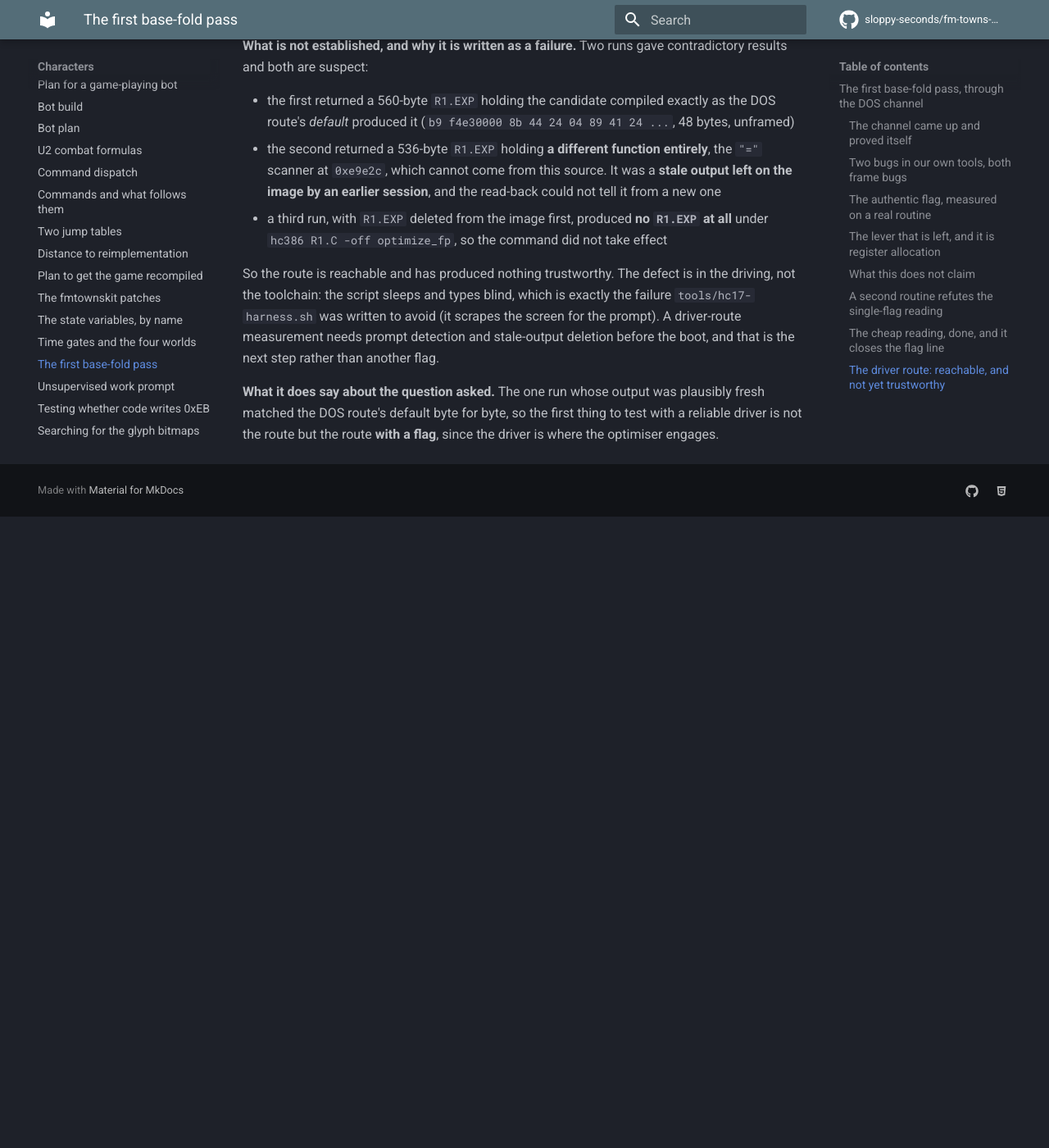
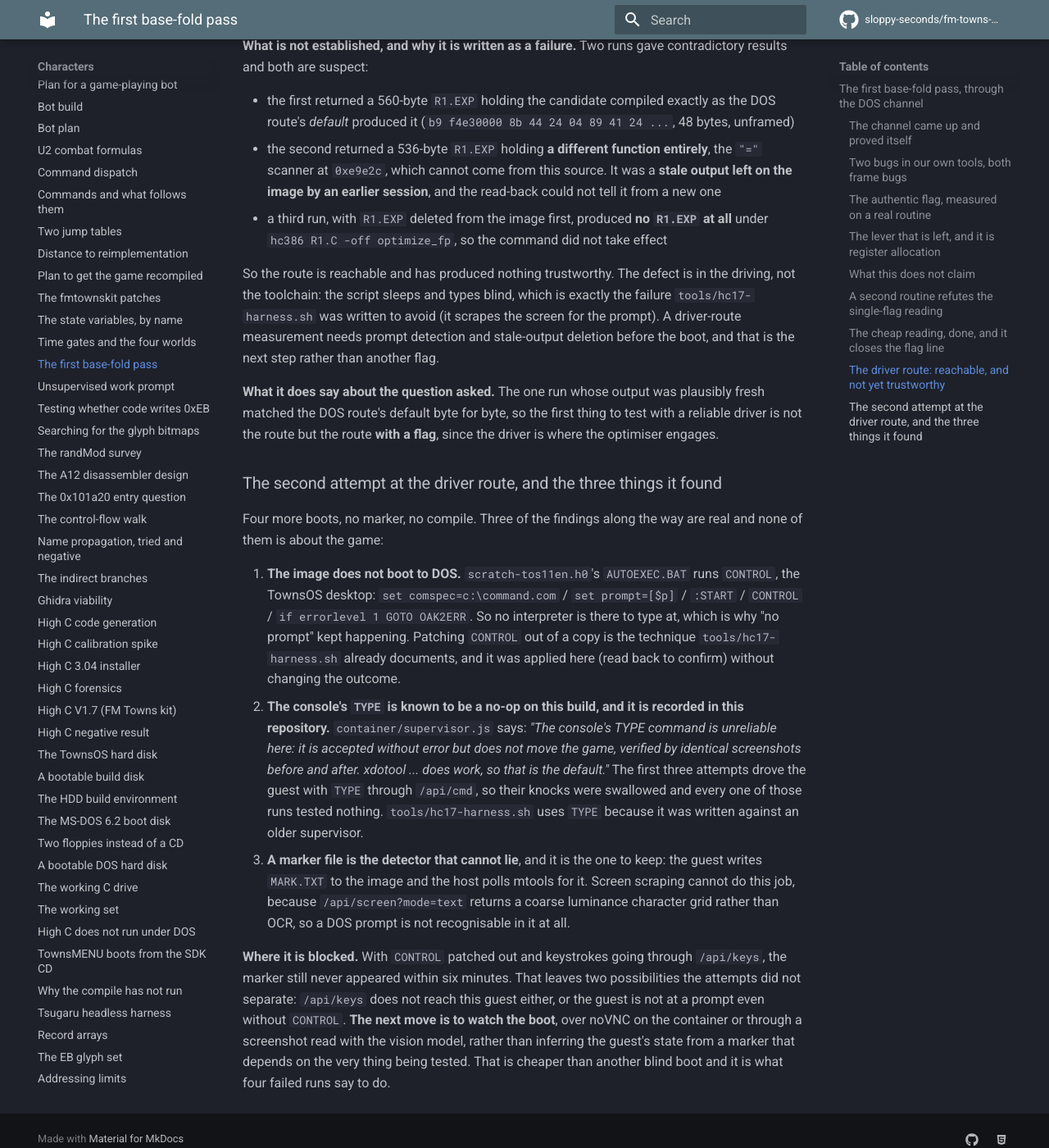
Before and after one commit to sloppy-seconds/fm-towns-ultima, an MkDocs documentation site: the page built from docs/base-fold-pass-1.md, in a window 1280 px wide and 1400 px high, scrolled down 4741 px. Shown: the whole window at 82% size. Built offline with MkDocs 1.6.1 and Material for MkDocs 9.7.7, drawn with Linux system fonts in a browser that asks for light colours; comment, search, counter and statistics services are not loaded; before the commit the page ends 5371 px from its top, so only the background shows below that.

Commit message:
Driver route, second attempt: three real findings, still no measurement
Four more boots, no marker, no compile. The findings are about our tooling, not the game:

1. The image does not boot to DOS. scratch-tos11en.h0's AUTOEXEC.BAT runs CONTROL, the TownsOS desktop
   ("set comspec", "set prompt=[$p]", ":START", "CONTROL"), so there is no interpreter to type at. Patching
   CONTROL out of a copy (the technique hc17-harness.sh documents) was applied and read back, and changed
   nothing.
2. The console's TYPE is a known no-op on this build and this repository says so: container/supervisor.js
   records that TYPE "is accepted without error but does not move the game, verified by identical
   screenshots", and that xdotool via /api/keys is the working route. The first three attempts drove the
   guest with TYPE through /api/cmd, so their knocks were swallowed and those runs tested nothing.
   hc17-harness.sh uses TYPE because it was written against an older supervisor.
3. A marker file is the detector that cannot lie: the guest writes MARK.TXT to the image and the host polls
   mtools. Screen scraping cannot do it, since /api/screen?mode=text is a coarse luminance grid, not OCR.

Blocked state, stated: with CONTROL patched out and /api/keys driving, the marker still never appeared in
six minutes. Two possibilities remain unseparated: /api/keys does not reach this guest either, or the guest
is not at a prompt even without CONTROL. The next move is to watch the boot over noVNC or a screenshot read
with the vision model, instead of inferring guest state from a marker that depends on the thing under test.

Cleaned up both scratch images, no new container left running. Still 10 recovered of 738.

```diff
--- a/docs/base-fold-pass-1.md
+++ b/docs/base-fold-pass-1.md
@@ -184,3 +184,30 @@ boot, and that is the next step rather than another flag.
 **What it does say about the question asked.** The one run whose output was plausibly fresh matched the DOS route's
 default byte for byte, so the first thing to test with a reliable driver is not the route but the route **with a
 flag**, since the driver is where the optimiser engages.
+
+### The second attempt at the driver route, and the three things it found
+
+Four more boots, no marker, no compile. Three of the findings along the way are real and none of them is about the
+game:
+
+1. **The image does not boot to DOS.** `scratch-tos11en.h0`'s `AUTOEXEC.BAT` runs `CONTROL`, the TownsOS desktop:
+   `set comspec=c:\command.com` / `set prompt=[$p]` / `:START` / `CONTROL` / `if errorlevel 1 GOTO OAK2ERR`. So no
+   interpreter is there to type at, which is why "no prompt" kept happening. Patching `CONTROL` out of a copy is
+   the technique `tools/hc17-harness.sh` already documents, and it was applied here (read back to confirm) without
+   changing the outcome.
+2. **The console's `TYPE` is known to be a no-op on this build, and it is recorded in this repository.**
+   `container/supervisor.js` says: *"The console's TYPE command is unreliable here: it is accepted without error but
+   does not move the game, verified by identical screenshots before and after. xdotool ... does work, so that is the
+   default."* The first three attempts drove the guest with `TYPE` through `/api/cmd`, so their knocks were swallowed
+   and every one of those runs tested nothing. `tools/hc17-harness.sh` uses `TYPE` because it was written against an
+   older supervisor.
+3. **A marker file is the detector that cannot lie**, and it is the one to keep: the guest writes `MARK.TXT` to the
+   image and the host polls mtools for it. Screen scraping cannot do this job, because `/api/screen?mode=text`
+   returns a coarse luminance character grid rather than OCR, so a DOS prompt is not recognisable in it at all.
+
+**Where it is blocked.** With `CONTROL` patched out and keystrokes going through `/api/keys`, the marker still never
+appeared within six minutes. That leaves two possibilities the attempts did not separate: `/api/keys` does not reach
+this guest either, or the guest is not at a prompt even without `CONTROL`. **The next move is to watch the boot**,
+over noVNC on the container or through a screenshot read with the vision model, rather than inferring the guest's state
+from a marker that depends on the very thing being tested. That is cheaper than another blind boot and it is what four
+failed runs say to do.
```
